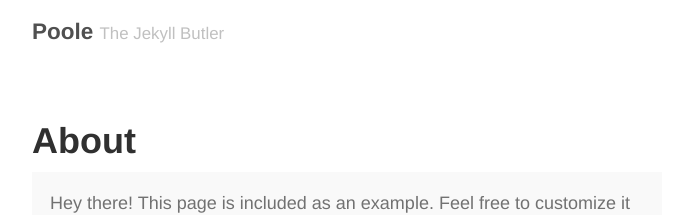
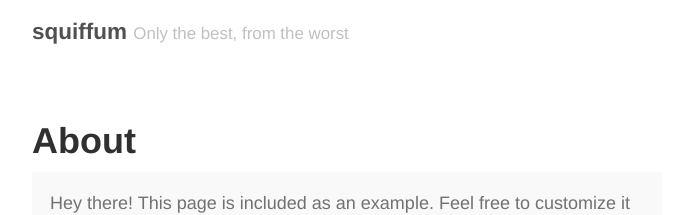
Before and after one commit to squiffum/squiffum.github.io, a Jekyll site: the page built from about.md, in a window 1280 px wide. Shown: the top 215 px of the page, without its empty margins (293-983 px from the left). Built offline with Jekyll 4.4.1, drawn with Linux system fonts in a browser that asks for light colours.

Commit message:
Configured stuff

```diff
--- a/_config.yml
+++ b/_config.yml
@@ -5,8 +5,8 @@ permalink:           pretty
 relative_permalinks: true
 
 # Setup
-title:               Poole
-tagline:             The Jekyll Butler
+title:               squiffum
+tagline:             Only the best, from the worst
 url:                 http://getpoole.com
 paginate:            1
 baseurl:             ""
@@ -20,9 +20,9 @@ sass:
 
 # About/contact
 author:
-  name:              Mark Otto
-  url:               https://twitter.com/mdo
-  email:             markdotto@gmail.com
+  name:              Carl Madsen
+  url:               https://squiffum.ga
+  email:             squiffum@gmail.com
 
 # Custom vars
 version:             2.0.0
```
Also changed, not shown: public/apple-touch-icon-precomposed.png, public/favicon.ico.
